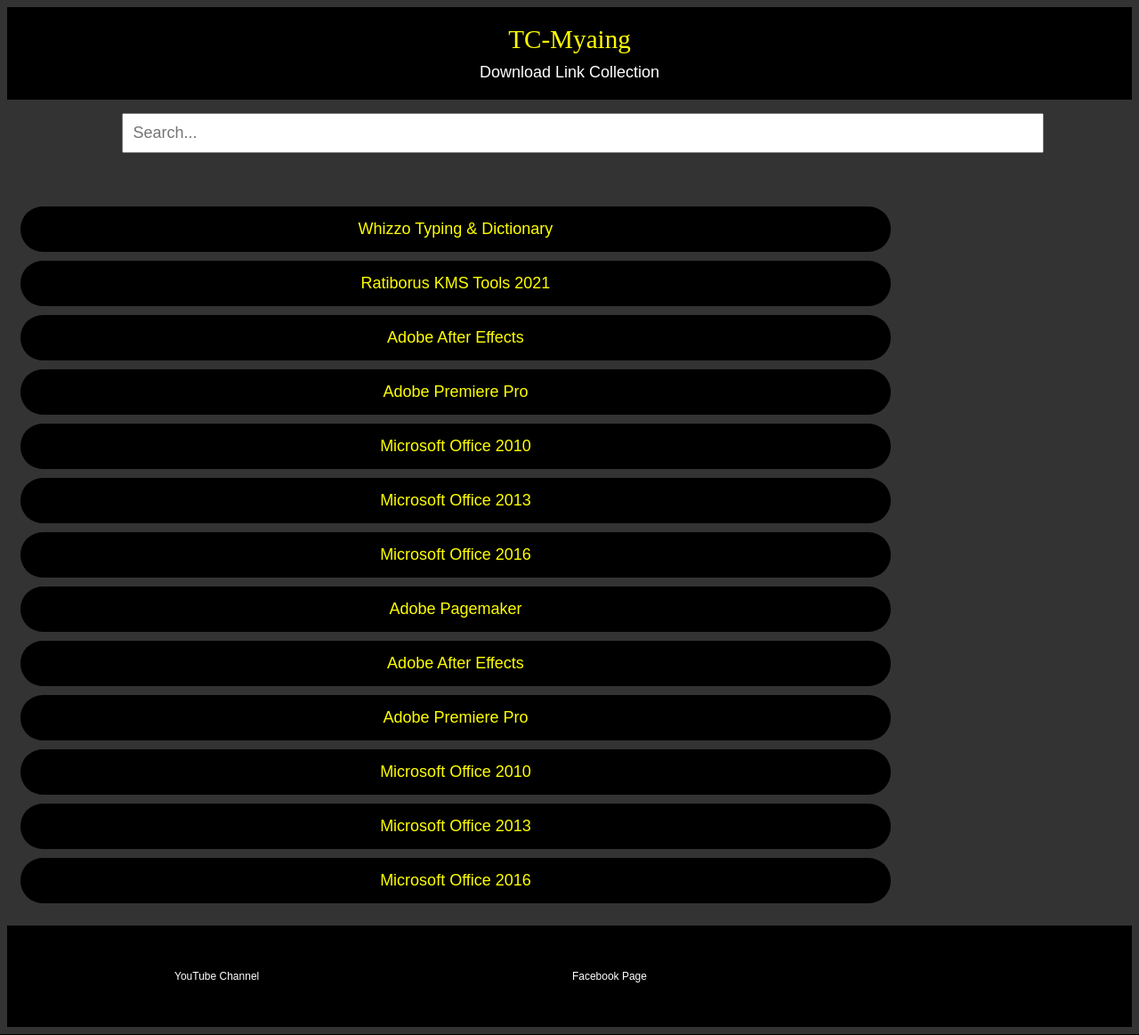
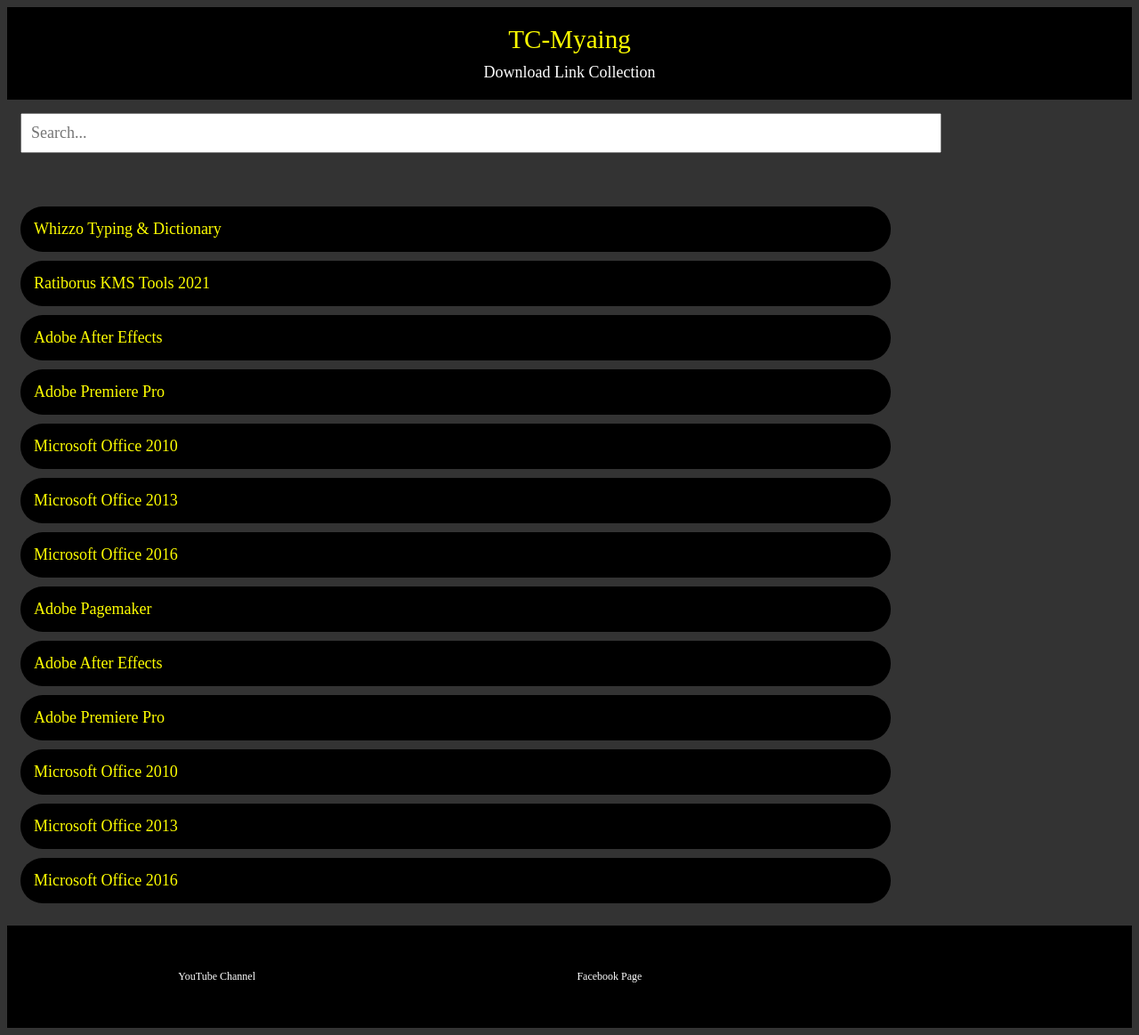
Before and after one commit to tinnaingoo/tcm-link, a PHP site: page / in a window 1280 px wide. Shown: the whole page at 89% size. Run offline with PHP 8.4, Linux system fonts and the light colour scheme.

Commit message:
Update styles.css

```diff
--- a/css/styles.css
+++ b/css/styles.css
@@ -1,8 +1,5 @@
 body {
-            font-family: Arial, sans-serif;
             background-color: #333;
-            color: #fff;
-            text-align: center;
         }
 
 .row::after {
```
